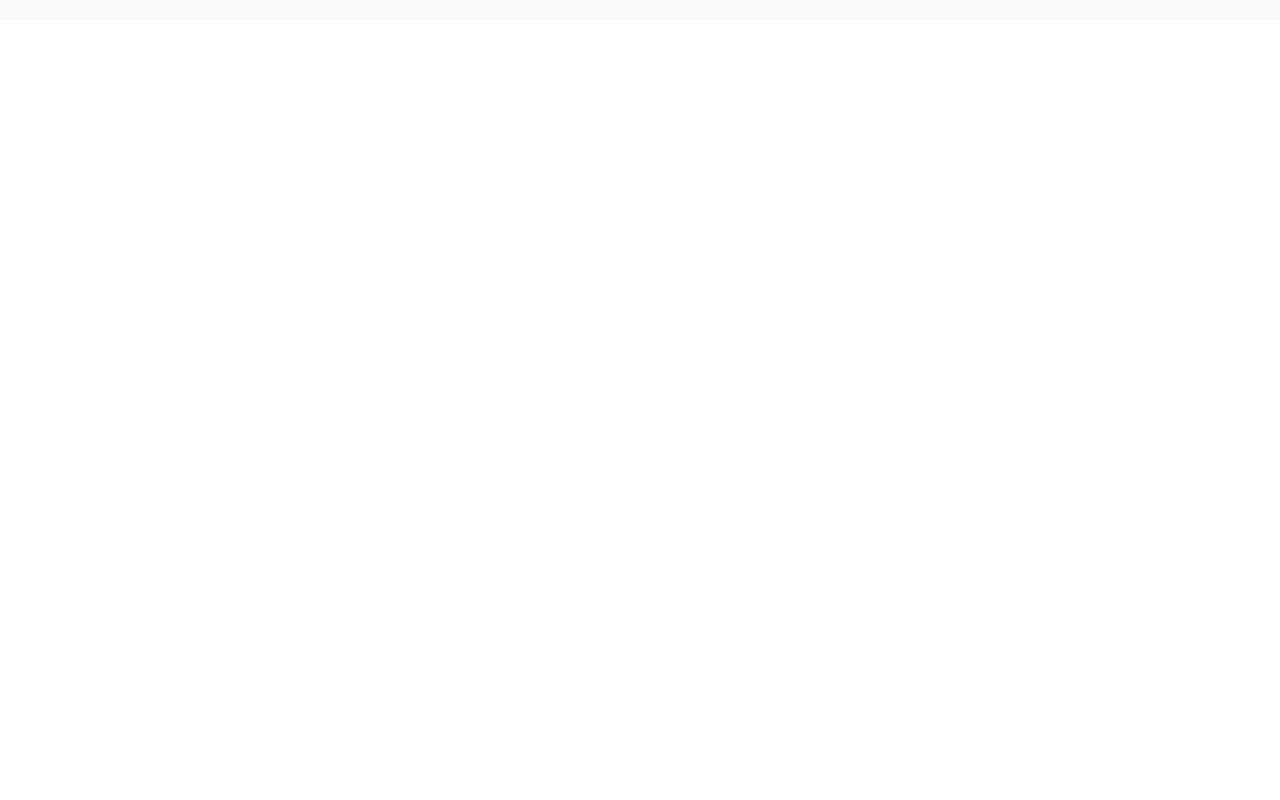
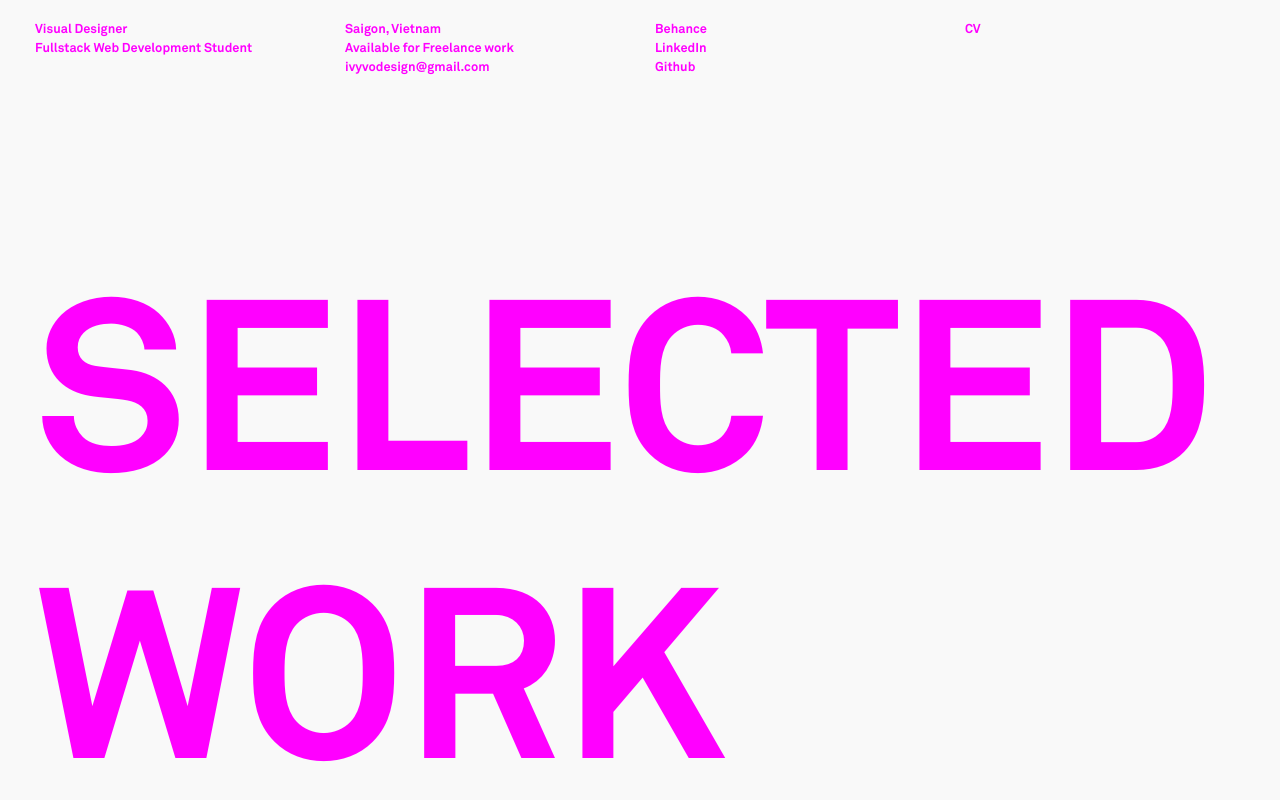
Before and after one commit to ivesvo/Portfolio, a React (Create React App) app: page / in a window 1280 px wide. Shown: the top 800 px of the page. Built offline with nearby package versions, Linux system fonts and the light colour scheme.

Commit message:
fixing landing page

```diff
--- a/src/App.js
+++ b/src/App.js
@@ -15,7 +15,7 @@ function App() {
     <div className="App">
       <Switch>
 
-        {/* <Route path="/" component={LandingPage} /> */}
+        <Route path="/" component={LandingPage} />
         <Route path="/landingpage" component={LandingPage} />
         <Route path="/resume" component={Work} />
 
```
